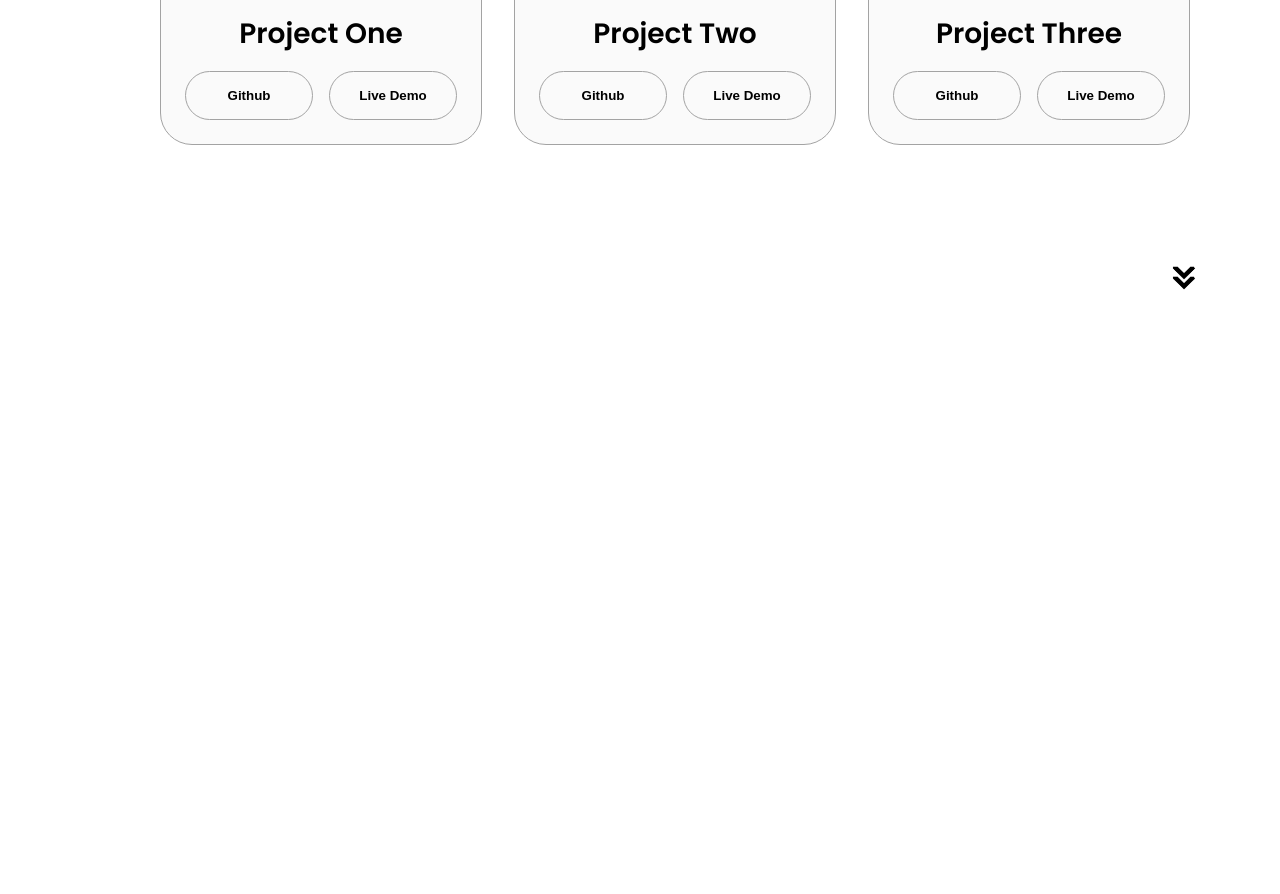
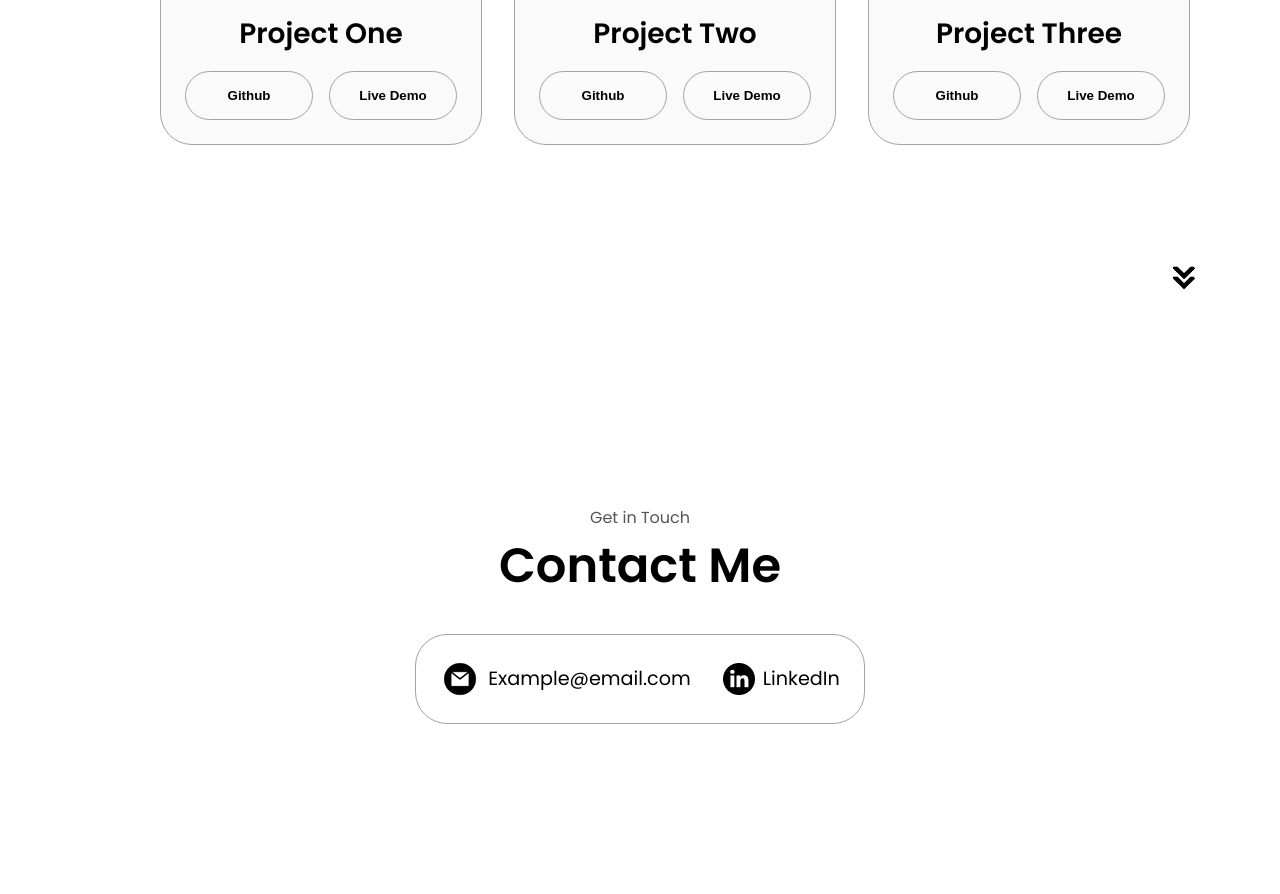
Before and after one commit to MikaValjakka/MikaValjakka.github.io, a plain HTML site: page index.html in a window 1280 px wide. Shown: the part 2746-3640 px from the top of the page. Before the commit the page ends 3080 px from the top, so only its background shows below. Drawn offline with Linux system fonts and the light colour scheme.

Commit message:
Added contact section 	modified:   index.html 	modified:   style.css

```diff
--- a/index.html
+++ b/index.html
@@ -357,6 +357,28 @@
         onclick="location.href='./#projects'"
       />
     </section>
+    <section id="contact">
+      <p class="section__text__p1">Get in Touch</p>
+      <h1 class="title">Contact Me</h1>
+      <div class="contact-info-upper-container">
+        <div class="contact-info-container">
+          <img
+            src="./assets/email.png"
+            alt="Email icon"
+            class="icon contact-icon email-icon"
+          />
+          <p><a href="mailto:example@email.com">Example@email.com</a></p>
+        </div>
+        <div class="contact-info-container">
+          <img
+            src="./assets/linkedin.png"
+            alt="linkedIn icon"
+            class="icon contact-icon"
+          />
+          <p><a href="https://www.linkdin.com">LinkedIn</a></p>
+        </div>
+      </div>
+    </section>
     <script src="script.js"></script>
   </body>
 </html>
--- a/style.css
+++ b/style.css
@@ -360,12 +360,12 @@ article .icon {
    position: relative;
 }
 
-.color-container{
+.color-container {
    border-color: rgb(163, 163, 163);
    background: rgb(250, 250, 250);
 }
 
-.project-img{
+.project-img {
    border-radius: 2rem;
    width: 90%;
    height: 90%;
@@ -380,3 +380,43 @@ article .icon {
    color: black;
    border-color: rgb(163, 163, 163);
 }
+
+/* CONTACT*/
+
+#contact {
+   display: flex;
+   justify-content: center;
+   flex-direction: column;
+   height: 70vh;
+}
+
+.contact-info-upper-container {
+   display: flex;
+   justify-content: center;
+   border-radius: 2rem;
+   border: rgb(53, 53, 53) 0.1rem solid;
+   border-color: rgb(163,163,163);
+   background: (250,250,250);
+   margin: 2rem auto;
+   padding:0.5rem
+}
+
+.contact-info-container {
+   display:flex;
+   align-items: center;
+   justify-content: center;
+   gap: 0.5rem;
+   margin: 1rem;
+}
+
+.contact-info-container p {
+   font-size: larger;
+}
+
+.contact-icon {
+   cursor: default;
+}
+
+.email-icon {
+   height: 2.5rem;
+}
```
